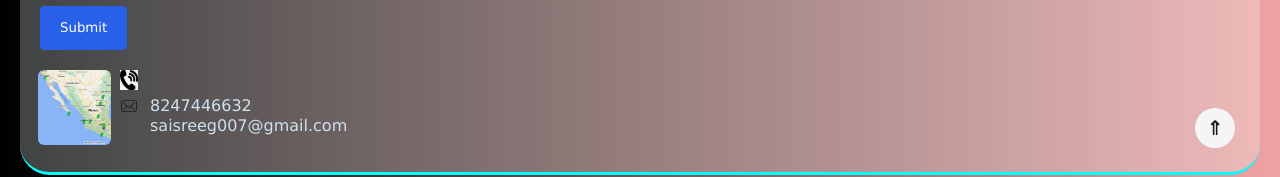
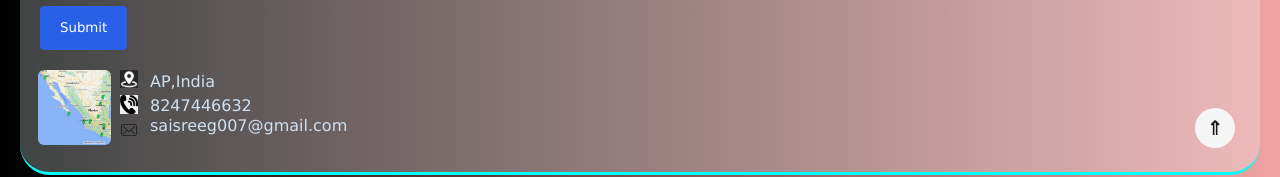
Before and after one commit to SaiSree-0517/SaiSree-0517.github.io, a plain HTML site: page contact.html in a window 1280 px wide. Shown: the part 750-927 px from the top of the page. Drawn offline with Linux system fonts and the light colour scheme.

Commit message:
Update contact.html

```diff
--- a/contact.html
+++ b/contact.html
@@ -69,6 +69,10 @@
           width="126"
         />
         <ul class="contact-info">
+          <div class="location-img">
+            <img src="./location.PNG" alt="location image" class="icon" />
+            <li style="top: 0">AP,India</li>
+          </div>
           <div class="phone-img">
             <img src="./phone.png" alt="phone image" class="icon" />
             <li style="top: 24px">8247446632</li>
```
